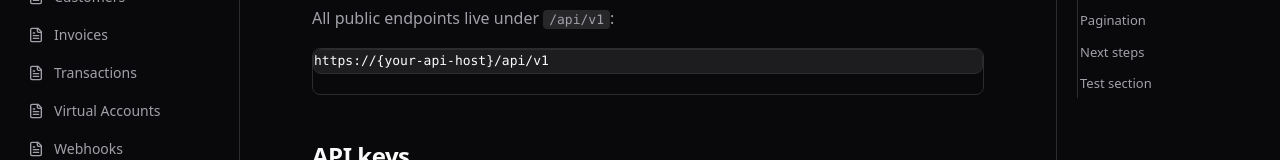
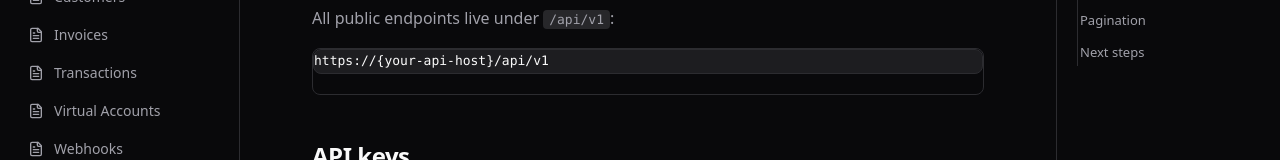
Before and after one commit to Daviduche03/paygrid-docs, a React (Vite) app: page /docs/getting-started in a window 1280 px wide. Shown: the part 367-527 px from the top of the page. Built offline with nearby package versions, Linux system fonts and the light colour scheme.

Commit message:
docs: update src/docs/getting-started.mdx

```diff
--- a/src/docs/getting-started.mdx
+++ b/src/docs/getting-started.mdx
@@ -154,8 +154,3 @@ GET /api/v1/customers?pageSize=50&cursor=MTIzNDU2
 
 - Read the [API reference](/docs/api-reference) for every endpoint.
 - Try requests live in the [Playground](/docs/playground).
-
-
-## Test section
-
-This is a UI test edit.
```
